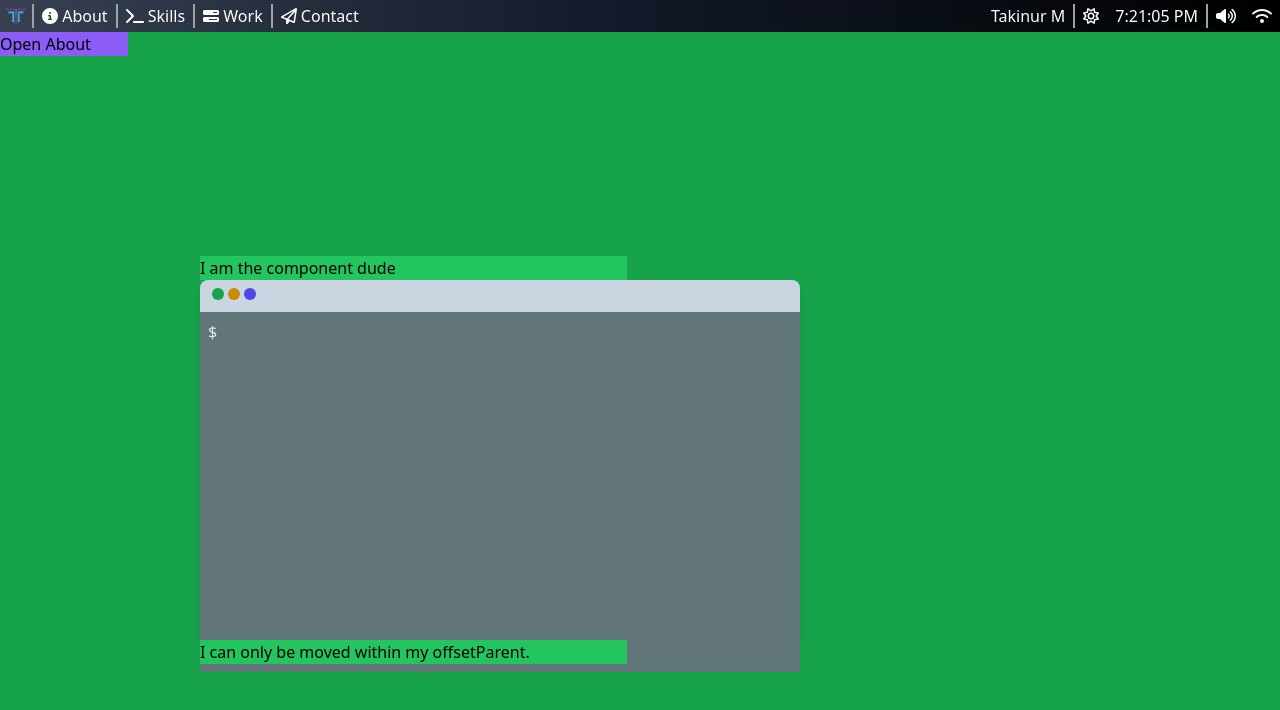
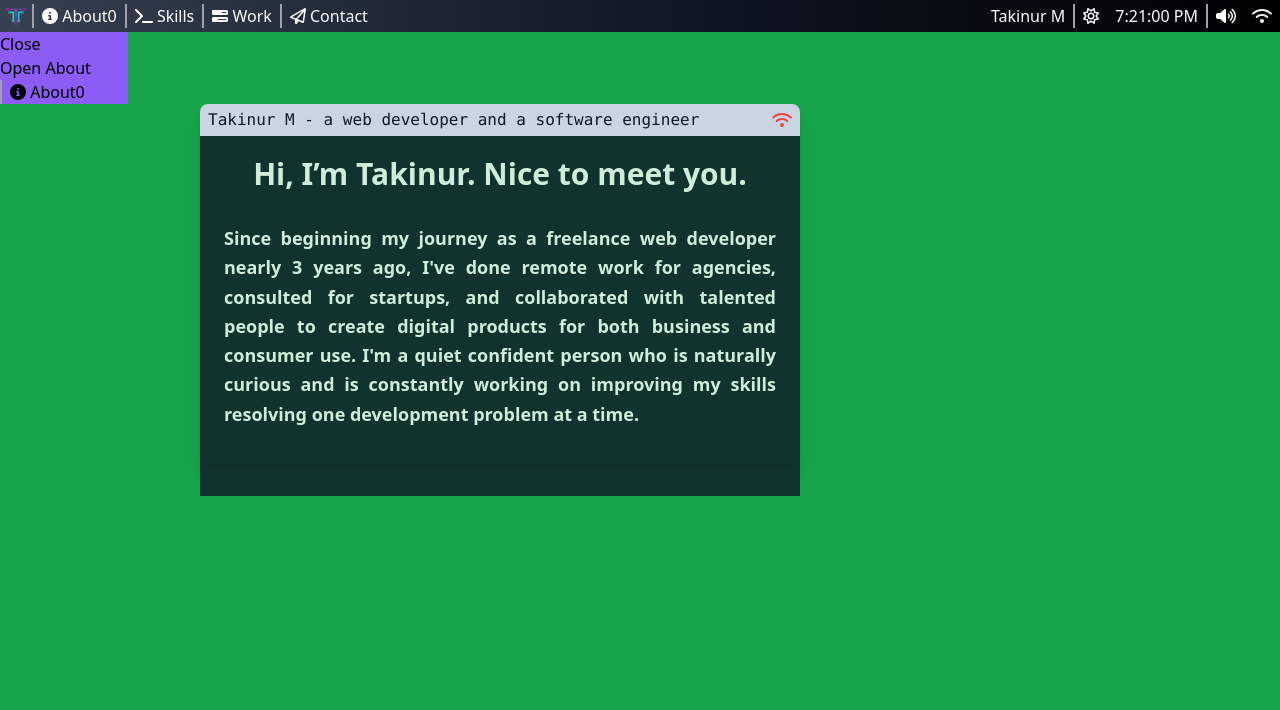
Before and after one commit to takinur/rektfolio, a React (Vite) app: page / in a window 1280 px wide. Shown: the top 710 px of the page. Built offline with nearby package versions, Linux system fonts and the light colour scheme.

Commit message:
Close option for window

```diff
--- a/src/App.jsx
+++ b/src/App.jsx
@@ -1,4 +1,4 @@
-import react, { useRef, useState } from "react";
+import react, { useEffect, useRef, useState } from "react";
 import { FontAwesomeIcon } from "@fortawesome/react-fontawesome";
 import Logo from "./assets/LOGO_T_256.png";
 import {
@@ -10,28 +10,22 @@ import {
 } from "@fortawesome/free-solid-svg-icons";
 import { faPaperPlane, faSun } from "@fortawesome/free-regular-svg-icons";
 
-import Draggable from "react-draggable";
 import { window as Programm } from "./components/Window";
-import { TerminalWindow as Terminal} from "./components/TerminalWindow";
+import { TerminalWindow as Terminal } from "./components/TerminalWindow";
 import { About } from "./components/About";
 
 function App() {
-  const nodeRef = useRef(null);
   const [aboutWindow, setAboutWindow] = useState([0]);
 
   //Current Time and update every second
   const [time, setTime] = useState(new Date().toLocaleTimeString());
-  setInterval(() => {
-    setTime(new Date().toLocaleTimeString());
-  }, 1000);
-  //Dragg Settings
-  const dragHandlers = {
-    axis: "both",
-    bounds: "parent",
-    allowAnyClick: true,
-    defaultPosition: { x: 200, y: 200 },
-    // positionOffset: { x: "10%", y: "10%" },
-  };
+  // useEffect(() => {
+  //   setInterval(() => setTime(new Date().toLocaleTimeString()), 1000);
+  // }, []);
+
+  // setInterval(() => {
+  //   setTime(new Date().toLocaleTimeString());
+  // }, 1000);
 
   //Open program on click event
   const openAboutWin = (e) => {
@@ -39,8 +33,26 @@ function App() {
     setAboutWindow([...aboutWindow, aboutWindow.length]);
   };
   //Open Multiple About window
-  const aboutWindows = aboutWindow.map((window, index) => (
-    <About key={index}/>
+  // const aboutWindows = aboutWindow.map((window, index) => (
+  //   <About key={index} />
+  // ));
+  //Remove aboutTask from taskbar
+  const removeAboutTask = (windex) => {
+    setAboutWindow(aboutWindow.filter((window, index) => index !== windex));
+    console.log(windex);
+  };
+  let aboutWindows = [];
+  for (let i = 0; i < aboutWindow.length; i++) {
+    aboutWindows.push(<About key={i} index={i} handleClose={removeAboutTask} />);
+  }
+  //Add to taskbar
+  const aboutTask = aboutWindow.map((window, index) => (
+    <div
+      key={index}
+      className="border-l-2 border-zinc-400 px-2 hover:bg-gray-500"
+    >
+      <FontAwesomeIcon icon={faCircleInfo} /> About{index}
+    </div>
   ));
 
 
@@ -58,9 +70,7 @@ function App() {
                 />
               </a>
             </div>
-            <div className="border-l-2 border-zinc-400 px-2 hover:bg-gray-500">
-              <FontAwesomeIcon icon={faCircleInfo} /> About
-            </div>
+            {aboutTask}
             <div className="border-l-2 border-zinc-400 px-2 hover:bg-gray-500">
               <FontAwesomeIcon icon={faTerminal} /> Skills
             </div>
@@ -89,15 +99,11 @@ function App() {
       <div className="contaner w-full bg-green-600 h-screen flex pt-8">
         <div className="w-full relative overflow-hidden">
           <div className="bg-violet-500 w-32">
+            <button onClick={() => removeAboutTask(10)}> Close </button> <br />
             <button onClick={openAboutWin}> Open About </button>
+            {aboutTask}
           </div>
-          <Programm />
           {aboutWindows}
-          <Draggable {...dragHandlers} nodeRef={nodeRef}>
-            <div className="box bg-green-500 w-1/3" ref={nodeRef}>
-              I can only be moved within my offsetParent.
-            </div>
-          </Draggable>
         </div>
       </div>
     </div>
--- a/src/components/About.jsx
+++ b/src/components/About.jsx
@@ -1,32 +1,60 @@
 import React, { useState, useRef } from "react";
 import Draggable from "react-draggable";
+import { FontAwesomeIcon } from "@fortawesome/react-fontawesome";
+import {
+  faWifi,
+} from "@fortawesome/free-solid-svg-icons";
 
-export const About = () => {
+export const About = (props) => {
+  console.log('hello', props);
   const [isOpen, setIsOpen] = useState(false);
   const dragHandlers = {
     axis: "both",
     bounds: "parent",
     allowAnyClick: true,
-    defaultPosition: { x: 200, y: 200 },
+    defaultPosition: { x: 200, y: 0 },
     // positionOffset: { x: "10%", y: "10%" },
   };
   const nodeRef = useRef(null);
+
+  const closeWindow = (e) => {
+    e.preventDefault();
+    setIsOpen(true);
+    props.handleClose(props.index);
+    console.log(props.index);
+  }
 
   let programm;
   if (!isOpen) {
     programm = (
       <Draggable {...dragHandlers} nodeRef={nodeRef}>
         <div className="wrapper w-1/3" ref={nodeRef}>
-          {/* I am the About Component
-          <button onClick={() => setIsOpen(true)}>CLOSE</button> */}
-          <div className="text-left w-[600px] h-[360px] rounded-t-lg relative shadow-lg m-auto">
-            <div className="bg-slate-300 h-8 rounded-t-lg pl-3">
-              <div className="w-3 h-3 mt-2 mr-1 inline-block rounded-full bg-green-600"></div>
-              <div className="w-3 h-3 mt-2 mr-1 inline-block rounded-full bg-yellow-600"></div>
-              <div className="w-3 h-3 mt-2 mr-1 inline-block rounded-full bg-indigo-600"></div>
+          <div className="text-left w-[600px] h-[360px] rounded-t-lg shadow-lg m-auto">
+            <div className="bg-slate-300 h-8 rounded-t-lg pl-2 pt-1 flex justify-between">
+              <h3 className="text-slate-900 font-mono cursor-default">
+                Takinur M - a web developer and a software engineer
+              </h3>
+              <div className="mr-2">
+              <FontAwesomeIcon icon={faWifi} className="text-red-500 hover:opacity-60" onClick={closeWindow} />
+              </div>
             </div>
-            <div className="text-slate-100 font-sans bg-gray-500 opacity-90 p-2 h-full">
-              <span className="prompt">$</span>
+            <div className="text-slate-100 font-sans bg-gray-900 opacity-80 p-2 h-full">
+              <div
+                class="hero-text text-center items-center content-center mt-3"
+              >
+                <h1 className="font-bold text-4xl md:text-3xl text-white leading-tight">
+                  Hi, I’m Takinur. Nice to meet you.
+                </h1>
+                <p className="text-white text-lg text-justify leading-relaxed mt-8 font-semibold px-4">
+                  Since beginning my journey as a freelance web developer nearly
+                  3 years ago, I've done remote work for agencies, consulted for
+                  startups, and collaborated with talented people to create
+                  digital products for both business and consumer use. I'm a
+                  quiet confident person who is naturally curious and is
+                  constantly working on improving my skills resolving one
+                  development problem at a time.
+                </p>
+              </div>
             </div>
           </div>
         </div>
```
